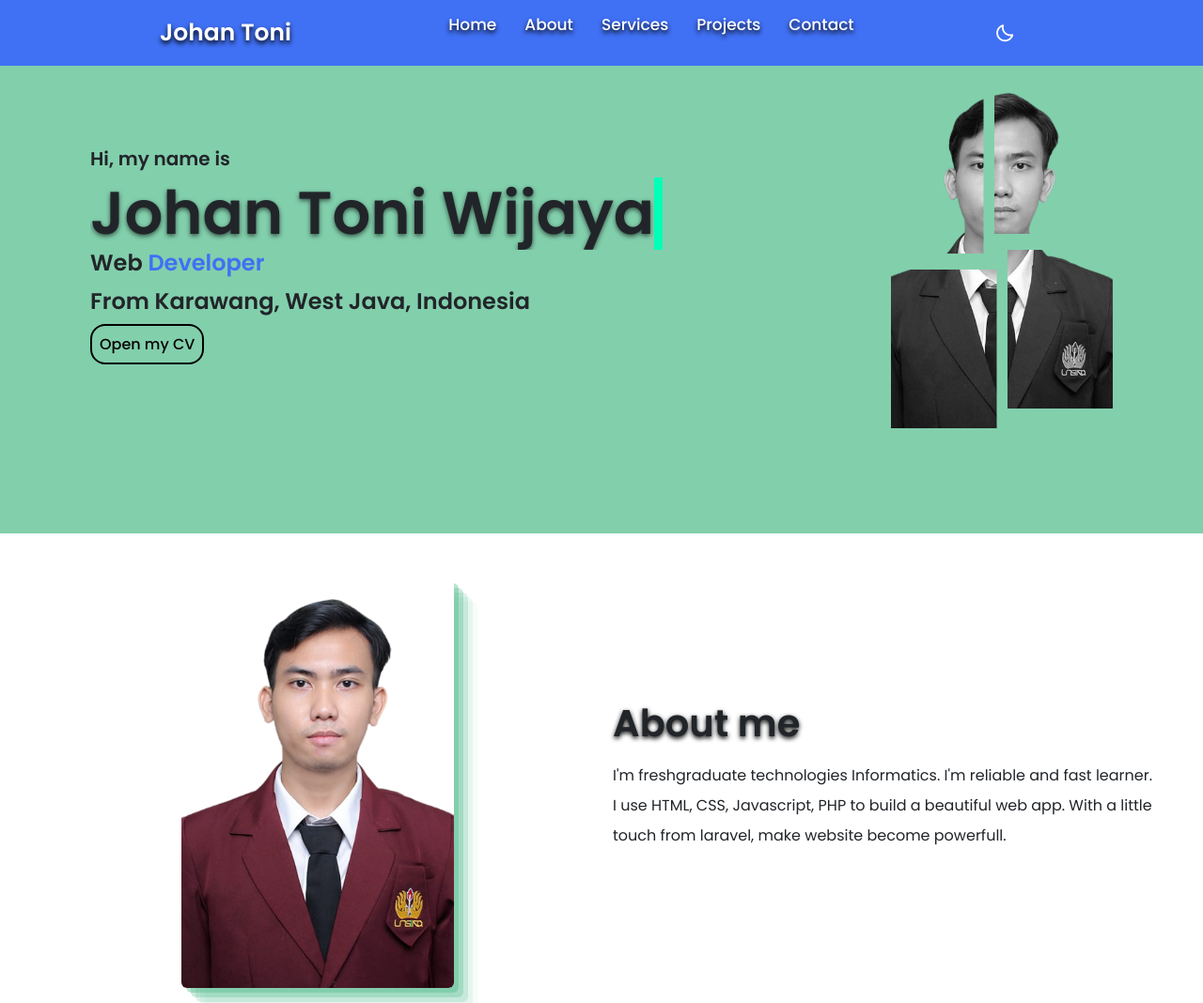
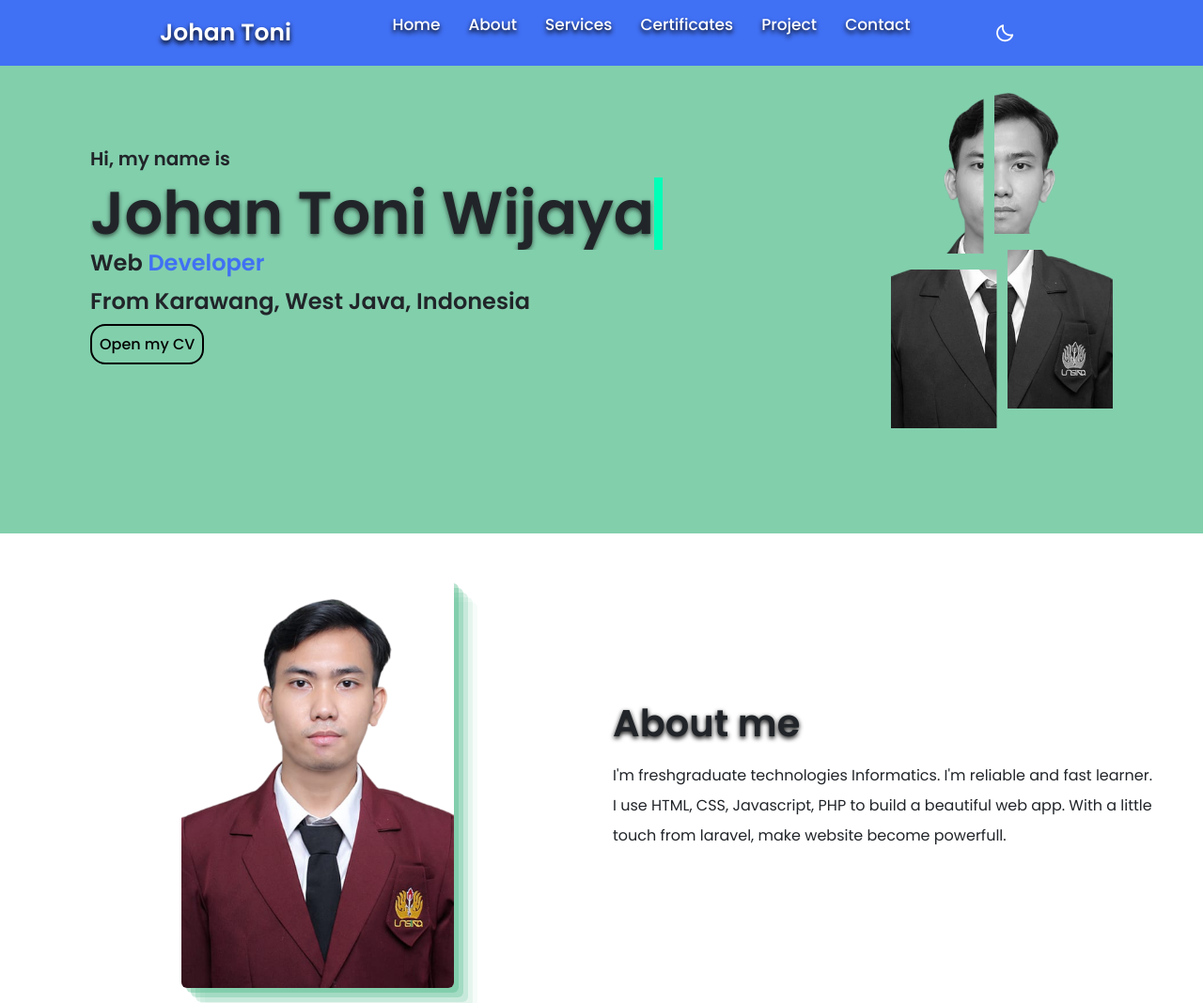
Before and after one commit to johantoni91/portfolio-johan.github.io, a website: page index.html in a window 1280 px wide. Shown: the top 1068 px of the page at 94% size. Drawn offline with nearby package versions, Linux system fonts and the light colour scheme.

Commit message:
Update index.html

```diff
--- a/index.html
+++ b/index.html
@@ -33,7 +33,8 @@
             <li><a href="#home">Home</a></li>
             <li><a href="#about">About</a></li>
             <li><a href="#services">Services</a></li>
-            <li><a href="#projects">Projects</a></li>
+            <li><a href="#certificates">Certificates</a></li>
+            <li><a href="#projects">Project</a></li>
             <li><a href="#contact">Contact</a></li>
           </ul>
         </div>
@@ -375,7 +376,7 @@
           data-bs-title="Click to direct message my Whatsapp">
           <a
             class="text-decoration-none"
-            href="https://wa.me/089671022623?text=Hi%20johan%2C%20i%20interest%20to%20your%20resume.%20Can%20i%20ask%20you%20more%3F"
+            href="https://wa.me/6289671022623?text=Hi%20johan%2C%20i%20interest%20to%20your%20resume.%20Can%20i%20ask%20you%20more%3F"
             target="_blank">
             <div class="mx-auto mb-3" style="width: 20%">
               <i class="bx bxl-whatsapp fs-4"></i>
```
